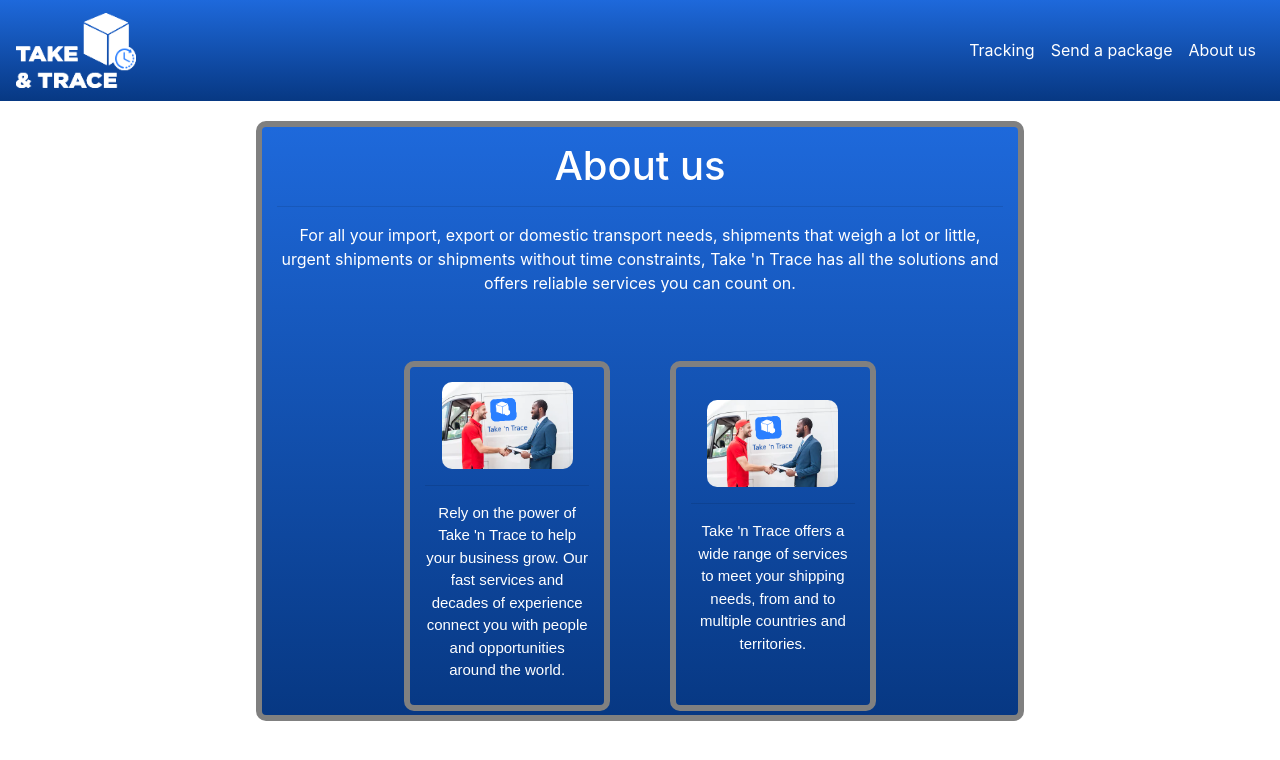
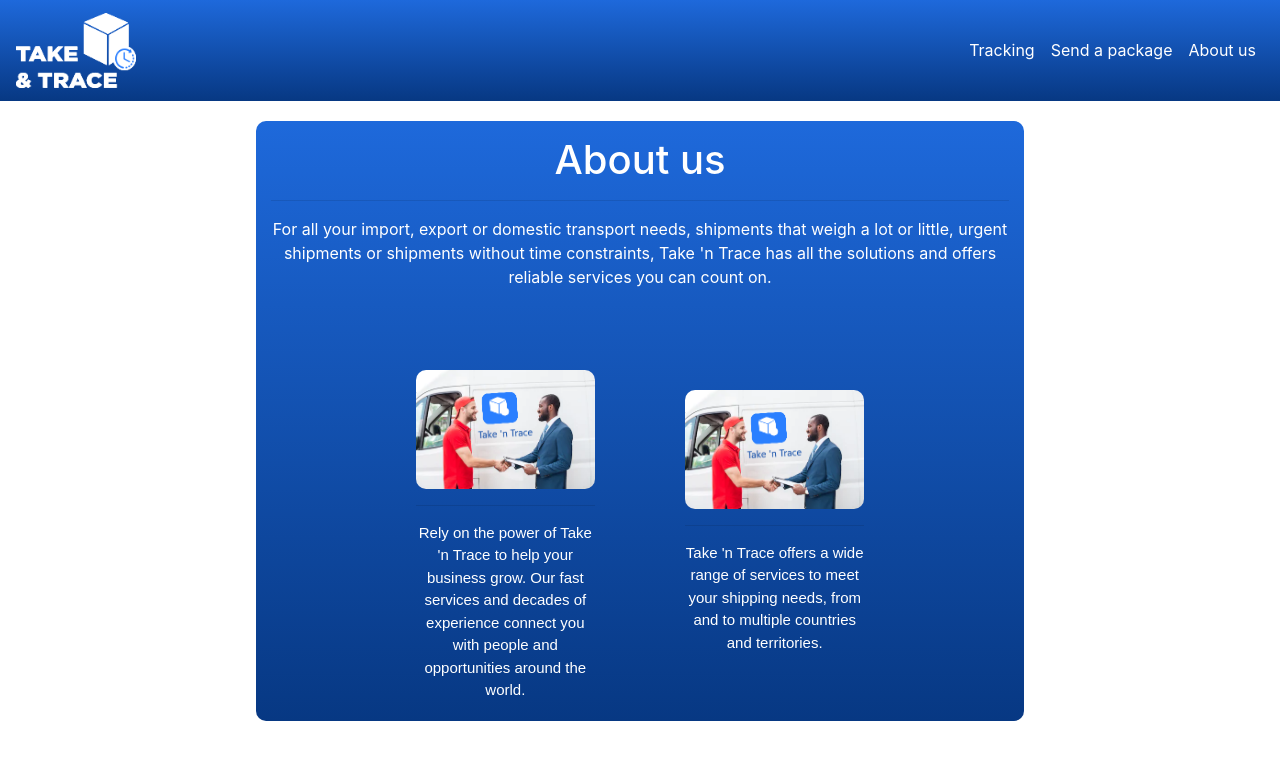
Before and after one commit to Mrjsaw/take-n-trace, a React (Create React App) app in the folder client/: page /about in a window 1280 px wide. Shown: the top 760 px of the page. Built offline with nearby package versions, Linux system fonts and the light colour scheme.

Commit message:
aboutComponent improved.

```diff
--- a/client/src/components/aboutComponent.js
+++ b/client/src/components/aboutComponent.js
@@ -15,7 +15,6 @@
       padding: "15px",
       //color: "#114da8",
       color: "white",
-      border: "6px solid grey",
       borderRadius: "10px",
       textAlign: "center",
       background:
@@ -33,7 +32,6 @@
       margin: "30px",
       padding: "15px",
       display: "inline",
-      border: "6px solid grey",
       borderRadius: "10px",
       maxWidth: "30%",
       maxHeight: "350px",
@@ -49,8 +47,8 @@
     };
 
     const img = {
-      width: "80%",
-      height: "70%",
+      width: "100%",
+      height: "100%",
       borderRadius: "10px"
     };
     return (
```
